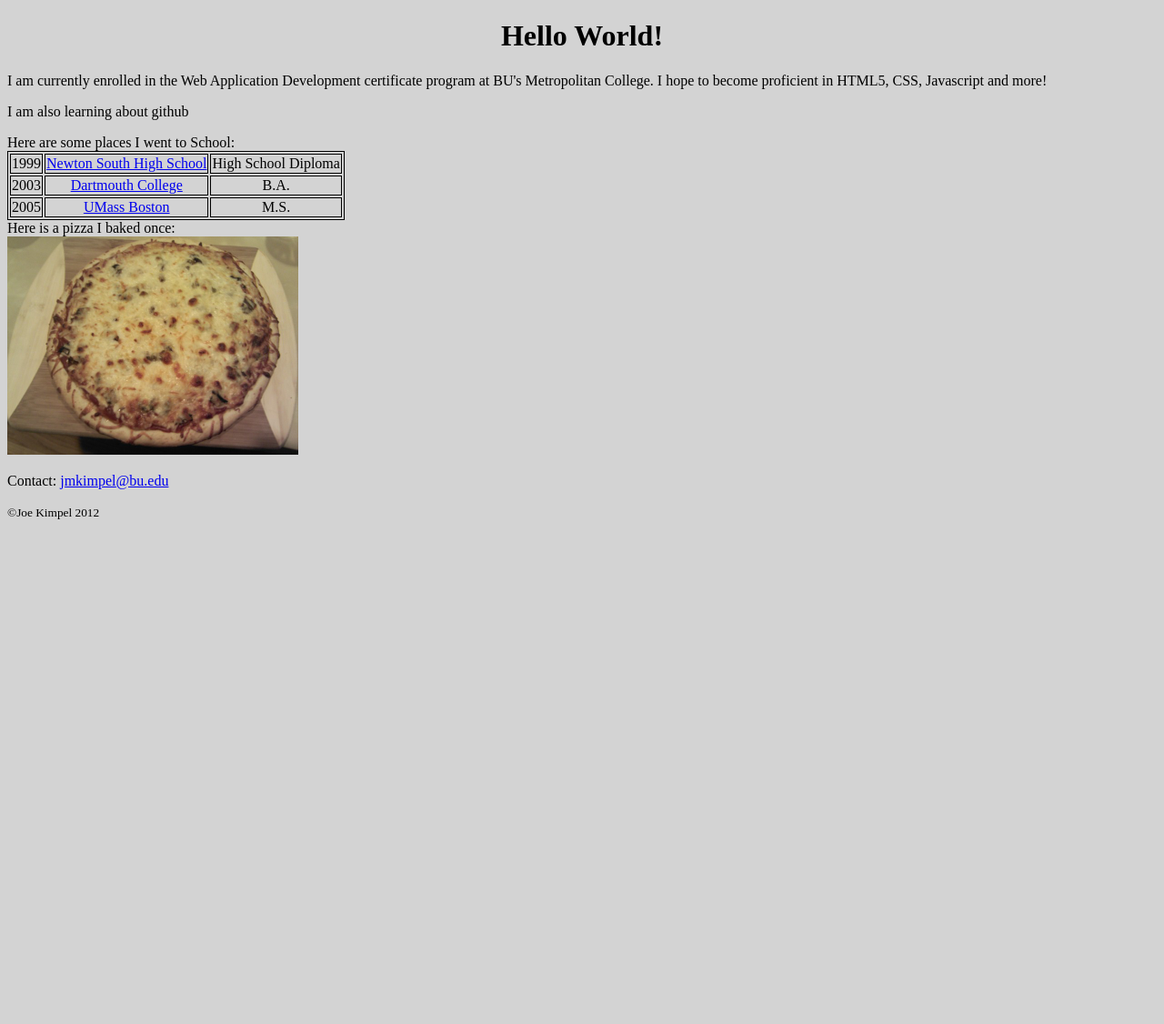
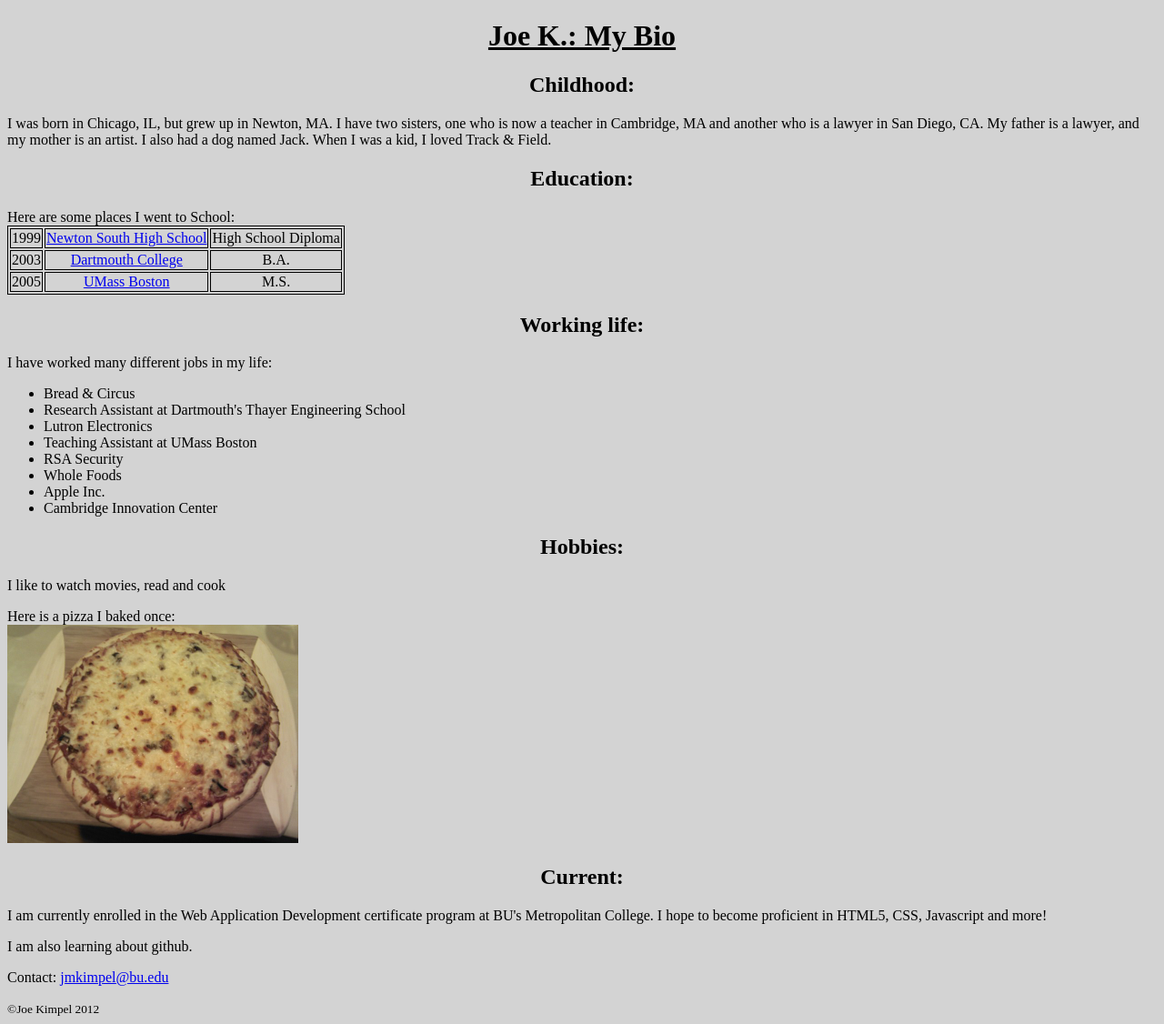
Before and after one commit to jkimpel/CS601, a PHP site: page / in a window 1280 px wide. Shown: the whole page at 91% size. Before the commit the page ends 571 px from the top, so only its background shows below. Run offline with PHP 8.4, Linux system fonts and the light colour scheme.

Commit message:
Incremental Changes

```diff
--- a/index.html
+++ b/index.html
@@ -6,11 +6,15 @@
 	<link href="style.css" type="text/css" rel="stylesheet"/>
 </head>
 <body>
-	<h1>Hello World!</h1>
-	<p>I am currently enrolled in the Web Application Development
-	certificate program at BU's Metropolitan College.  I hope to become
-	proficient in HTML5, CSS, Javascript and more!</p>
-	<p>I am also learning about github</p>
+	<h1>Joe K.: My Bio</h1>
+	<h2>Childhood:</h2>
+		<p> I was born in Chicago, IL, but grew up in Newton, MA.  I have two sisters, one who is now
+		a teacher in Cambridge, MA and another who is a lawyer in San Diego, CA.
+		My father is a lawyer, and my mother is an artist.  I also had a dog named Jack.
+		When I was a kid, I loved Track &amp; Field.
+		</p>
+
+	<h2>Education:</h2>
 		<div>Here are some places I went to School:</div>
 		<table>
 			<tr>
@@ -29,9 +33,30 @@
 				<td>M.S.</td>
 			</tr>
 		</table>
+	<h2>Working life:</h2>
+		<div>I have worked many different jobs in my life:</div>
+		<ul>
+			<li>Bread &amp; Circus</li>
+			<li>Research Assistant at Dartmouth's Thayer Engineering School</li>
+			<li>Lutron Electronics</li>
+			<li>Teaching Assistant at UMass Boston</li>
+			<li>RSA Security</li>
+			<li>Whole Foods</li>
+			<li>Apple Inc.</li>
+			<li>Cambridge Innovation Center</li>
+		</ul>
 
+	<h2>Hobbies:</h2>
+		<p>I like to watch movies, read and cook</p>
 		<div>Here is a pizza I baked once:</div>
 		<img src="pizza.jpg" alt="A Pizza" height="240" width="320">
+
+	<h2>Current:</h2>
+		<p>I am currently enrolled in the Web Application Development
+		certificate program at BU's Metropolitan College.  I hope to become
+		proficient in HTML5, CSS, Javascript and more!</p>
+		<p>I am also learning about github.</p>
+
 	<p>Contact: <a href="mailto:jmkimpel@bu.edu">jmkimpel@bu.edu</a></p>
 	<div><small>&copy;Joe Kimpel 2012</small></div>
 </body>
--- a/style.css
+++ b/style.css
@@ -11,6 +11,13 @@ body{
 
 h1{
 	text-align: center;
+	text-decoration:underline;
+	font-weight:bold;
+}
+
+h2{
+	text-align: center;
+	font-weight: bold;
 }
 
 table{
```
Also changed, not shown: nostyle.html (+30 -5 lines). Lines whose indentation alone changed are shown as unchanged.
